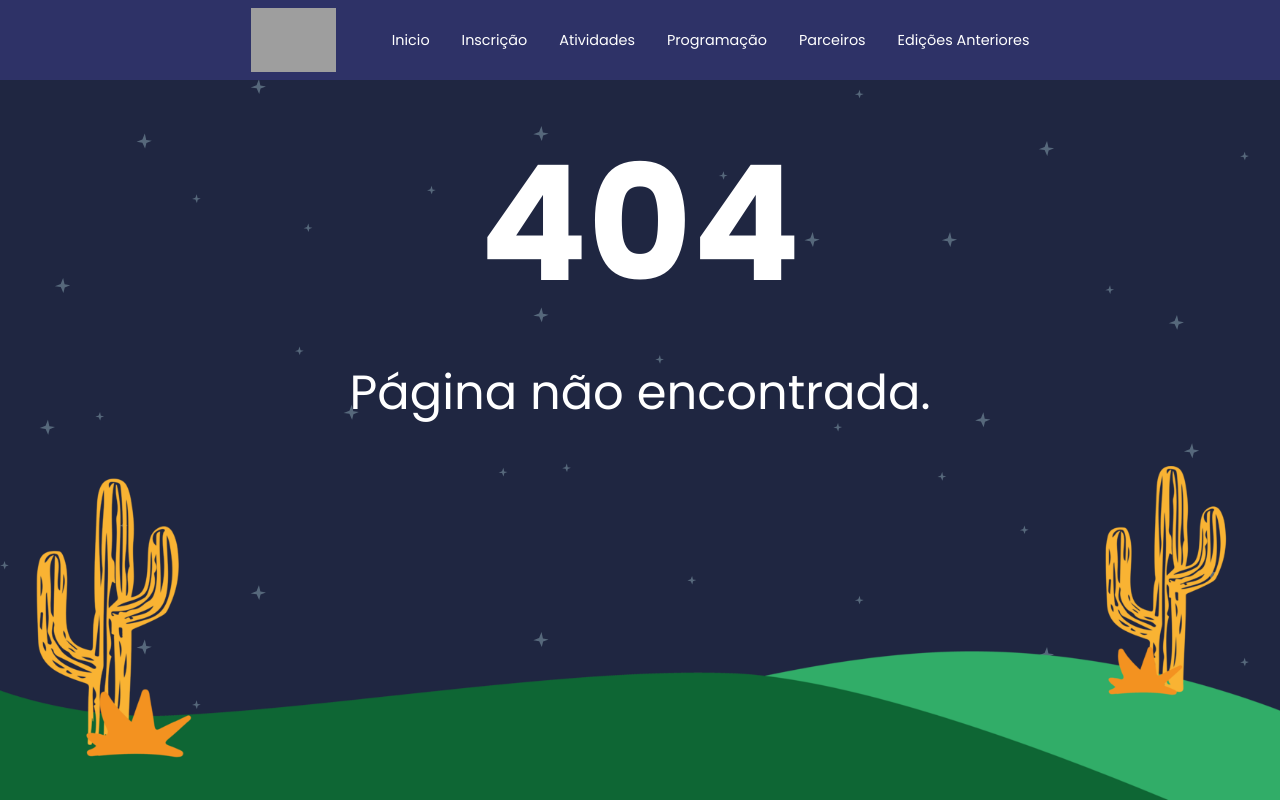
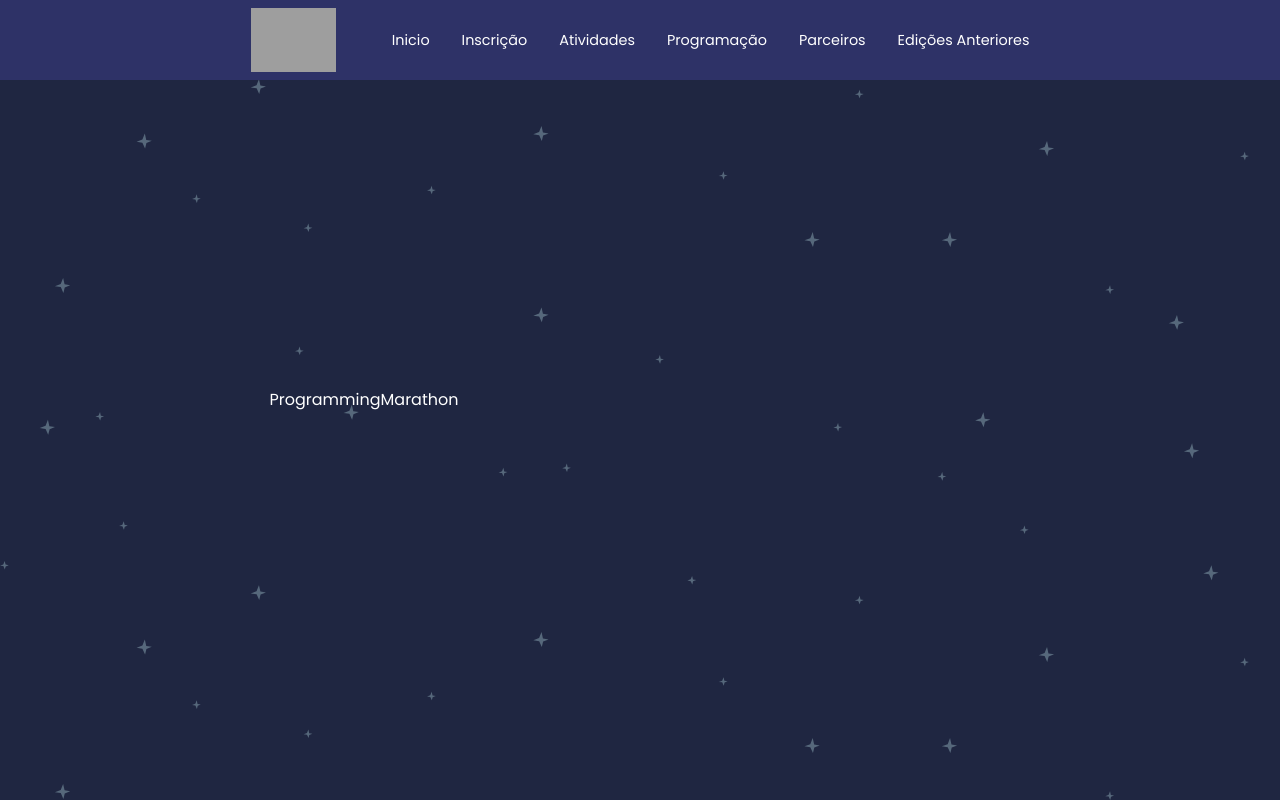
Before and after one commit to uepb-campusvii-computacao/Sercomp-Website, a React (Vite) app: page /programming-marathon in a window 1280 px wide. Shown: the top 800 px of the page. Built offline with nearby package versions, Linux system fonts and the light colour scheme; grey boxes are pictures that could not be loaded.

Commit message:
Adicionadas paginas Ideathon, Maratona de programacao e feira tecnologica

```diff
--- a/src/App.jsx
+++ b/src/App.jsx
@@ -13,6 +13,9 @@ import Inscricoes from "./pages/Inscricoes/Inscricoes";
 import Activities from "./pages/Activities/Activities";
 import Error404 from "./pages/Error404/Error404";
 import Edition2023 from "./pages/PreviousEditions/2023";
+import Ideathon from "./pages/Ideathon/Ideathon";
+import TechnologyFair from "./pages/TechnologyFair/TechnologyFair";
+import ProgrammingMarathon from "./pages/Programming Marathon/ProgrammingMarathon";
 
 function App() {
   return (
@@ -29,6 +32,9 @@ function App() {
           <Route exact path="/privacy" element={<Privacy />} />
           <Route exact path="/inscricao" element={<Inscricoes />} />
           <Route exact path="/atividades" element={<Activities />} />
+          <Route exact path="/ideathon" element={<Ideathon />} />
+          <Route exact path="/technology-fair" element={<TechnologyFair />} />
+          <Route exact path="/programming-marathon" element={<ProgrammingMarathon />} />
           <Route exact path="/2023" element={<Edition2023 />} />
           <Route path="*" element={<Error404 />} />
         </Routes>
--- a/src/data/ProgramacaoData.jsx
+++ b/src/data/ProgramacaoData.jsx
@@ -19,7 +19,7 @@ const programacao = [
                 time: '19:00 - 21:00', timeStr: 'NOITE', location: "Auditório Celso Furtado"
             },
             { title: 'Apresentação Cultural II', time: '21:00 - 21:30', timeStr: 'NOITE', location: "Auditório Celso Furtado" }
-        ]
+            ,]
     },
     {
         date: <>22/<small>MAIO</small></>,
--- /dev/null
+++ b/src/pages/Ideathon/Ideathon.jsx
@@ -0,0 +1,7 @@
+
+export default function Ideathon() {
+   return (
+      <div className={"container main-container"}>
+         Ideathon</div>
+   )
+}
--- /dev/null
+++ b/src/pages/Programming Marathon/ProgrammingMarathon.jsx
@@ -0,0 +1,8 @@
+
+export default function ProgrammingMarathon() {
+   return (
+      <div className={"container main-container"}>
+         ProgrammingMarathon
+      </div>
+   )
+}
--- /dev/null
+++ b/src/pages/TechnologyFair/TechnologyFair.jsx
@@ -0,0 +1,7 @@
+
+export default function TechnologyFair() {
+   return (
+      <div className={"container main-container"}>
+         TechnologyFair</div>
+   )
+}
```
